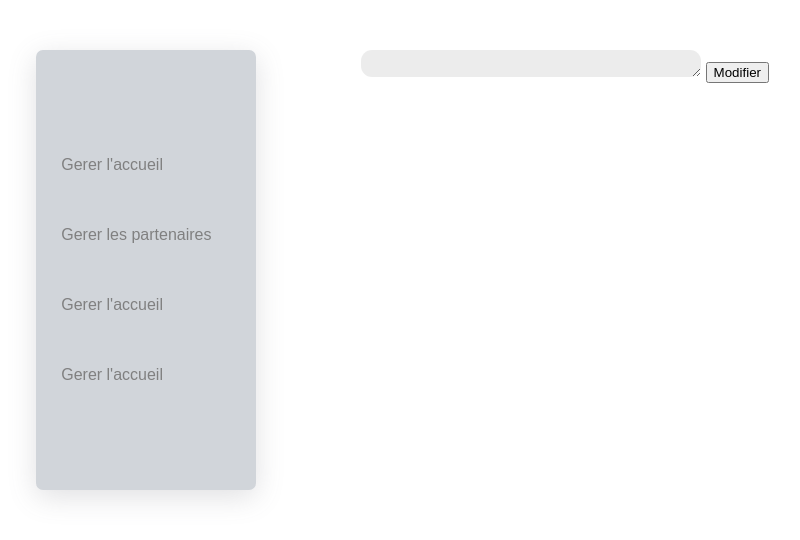
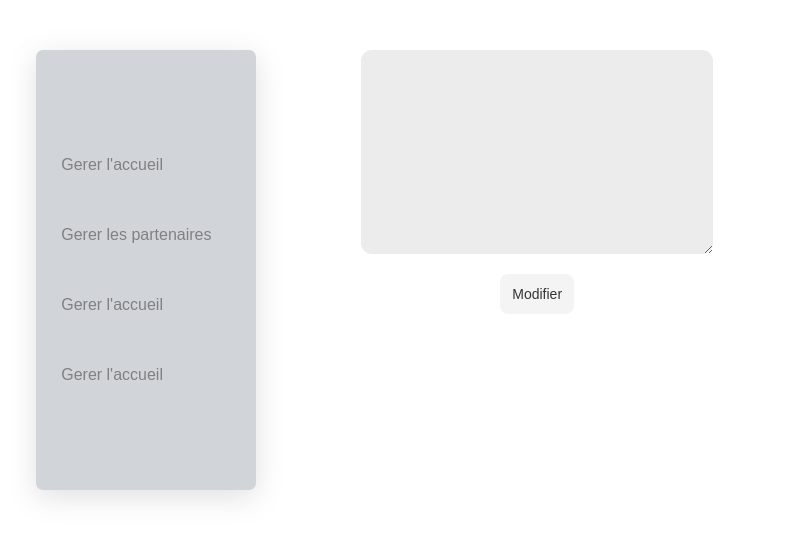
Before and after one commit to 0xLosko/Projet-CSE, a Symfony app: template templates/security/backoffice/manage_home/index.html.twig in a window 1280 px wide. Shown: the part 111-651 px from the top of the page, without its empty margins (79-879 px from the left). Run offline with Twig, Linux system fonts and the light colour scheme; the template is opened without the code that fills it, so the values that code supplies are empty; form fields are guessed from the names that the template uses; some libraries are stand-ins or nearby versions.

Commit message:
front manage home

```diff
--- /dev/null
+++ b/public/css/backoffice/bo_manage_home.css
@@ -0,0 +1,25 @@
+form{
+    display: flex;
+    flex-direction: column;
+    align-items: center;
+    gap: 20px;
+}
+textarea{
+    min-height: 200px;
+    min-width: 340px;
+}
+input[type=submit]{
+    background-color: rgba(51, 51, 51, 0.05);
+    border-radius: 8px;
+    border-width: 0;
+    color: #333333;
+    cursor: pointer;
+    display: inline-block;
+    font-size: 14px;
+    font-weight: 500;
+    line-height: 20px;
+    list-style: none;
+    padding: 10px 12px;
+    text-align: center;
+    margin-bottom: 20px;
+}
--- a/templates/security/backoffice/base.html.twig
+++ b/templates/security/backoffice/base.html.twig
@@ -1,16 +1,20 @@
+<!DOCTYPE html>
+<html>
     <head>
+        <meta charset="UTF-8">
+        {% block stylesheets %}
             <link rel="stylesheet" href="{{ asset('css/backoffice/backoffice.css') }}">
             <link rel="stylesheet" href="{{ asset('css/app.css') }}">
             <link rel="stylesheet" href="{{ asset('css/layout/nav.css') }}">
             <link rel="stylesheet" href="{{ asset('css/backoffice/bo_table.css') }}">
             <link rel="stylesheet" href="{{ asset('css/backoffice/bo_form.css') }}">
             <script src="{{ asset('js/nav-resp.js') }}"></script>
+        {% endblock %}
     </head>
-
+    {% block body %}
         <header>
             {% include './base/nav.html.twig' %}
         </header>
-{% block body %}
         <div class="main-con">
             <div class="sidebar-con">
                 <div>
@@ -29,5 +33,5 @@
             {% block content %}
             {% endblock %}
         </div>
-
     {% endblock %}
+</html>
--- a/templates/security/backoffice/manage_home/index.html.twig
+++ b/templates/security/backoffice/manage_home/index.html.twig
@@ -1,4 +1,10 @@
 {% extends './security/backoffice/base.html.twig' %}
+
+{% block stylesheets %}
+    {{ parent() }}
+    <link rel="stylesheet" href="{{ asset('css/backoffice/bo_manage_home.css') }}">
+{% endblock %}
+
 {% block content %}
     <div class="home-con">
         {{ form_start(form) }}
```
Also changed, not shown: src/Controller/PartnershipController.php (+14 -11 lines). Lines whose indentation alone changed are shown as unchanged.
